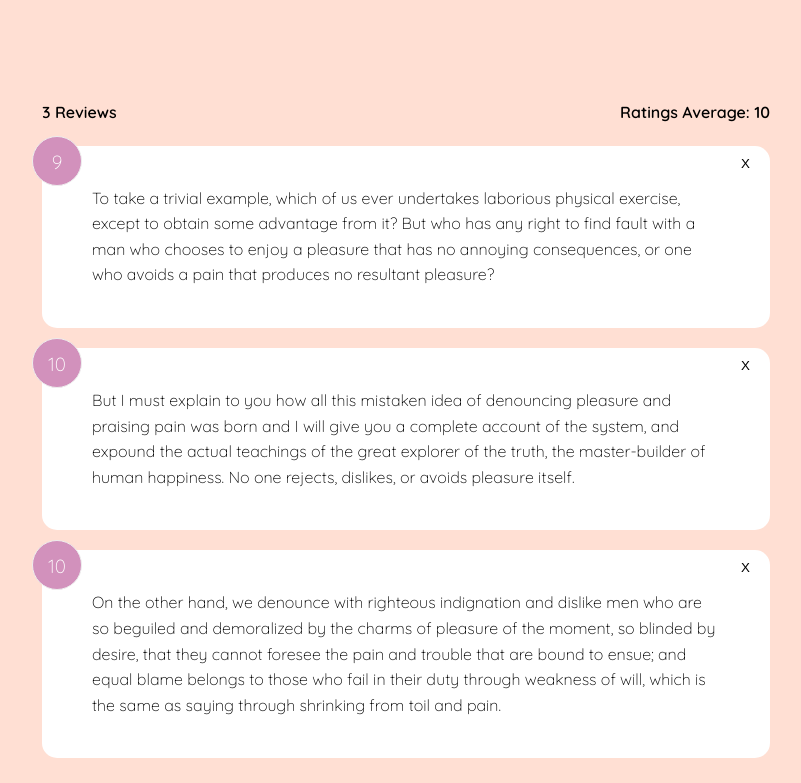
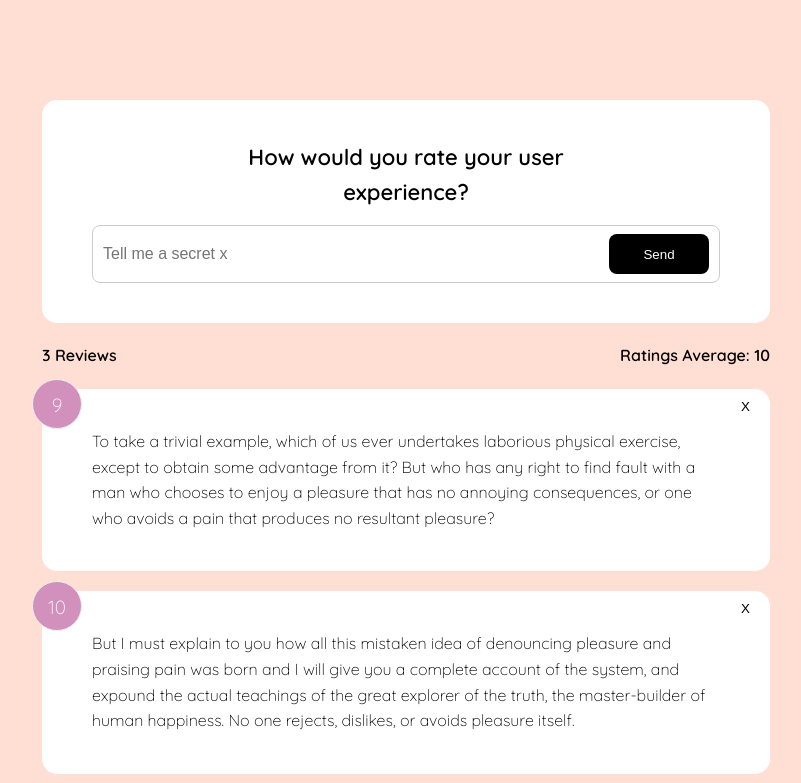
Before and after one commit to CutieMath/svelte, a Svelte app: page / in a window 1280 px wide. Shown: the top 783 px of the page, without its empty margins (234-1035 px from the left). Built offline with nearby package versions, Linux system fonts and the light colour scheme.

Commit message:
add form area

```diff
--- a/src/App.svelte
+++ b/src/App.svelte
@@ -1,6 +1,7 @@
 <script>
 	import FeedbackList from './components/FeedbackList.svelte';
 	import FeedbackStats from './components/FeedbackStats.svelte';
+	import FeedbackForm from './components/FeedbackForm.svelte';
 
 	let feedbacks = [
 		{
@@ -30,6 +31,7 @@
 </script>
 
 <main class="container">
+	<FeedbackForm/>
 	<FeedbackStats itemCount={itemCount} averageRate={averageRate}/>
 	<FeedbackList feedbacks={feedbacks} on:delete-item={deleteItem}/>
 </main>
--- /dev/null
+++ b/src/UI/Button.svelte
@@ -0,0 +1,41 @@
+<script>
+    export let style = 'primary';
+    export let type = 'button';
+    export let disabled = false;
+</script>
+
+<button {type} {disabled} class={style}>
+    <slot></slot>
+</button>
+
+<style>
+    button{
+        color: #fff;
+        border: 0;
+        border-radius: 8px;
+        color: #fff;
+        width: 100px;
+        height: 40px;
+        cursor: pointer;
+    }
+    .primary {
+        background-color: black;
+    }
+
+    .secondary {
+        background: #ff6a95;
+    }
+    button:hover {
+        transform: scale(0.98);
+        opacity: 0.9;
+    }
+    button:disabled{
+        background-color: #cccccc;
+        color: #333;
+        cursor: auto;
+    }
+    button:disabled:hover{
+        transform: scale(1);
+        opacity:1;
+    }
+</style>
--- /dev/null
+++ b/src/components/FeedbackForm.svelte
@@ -0,0 +1,51 @@
+<script>
+    import Card from '../UI/Card.svelte'
+    import Button from '../UI/Button.svelte'
+    let btnDisabled = true
+</script>
+
+<Card>
+    <header>
+        <h2>How would you rate your user experience?</h2>
+    </header>
+    <form>
+        <div class="input-group">
+            <input type="text" placeholder="Tell me a secret x">
+            <Button btnDisabled={btnDisabled} type="submit">Send</Button>
+        </div>
+    </form>
+</Card>
+
+
+<style>
+  header {
+    max-width: 400px;
+    margin: auto;
+  }
+  header h2 {
+    font-size: 22px;
+    font-weight: 600;
+    text-align: center;
+  }
+  .input-group {
+    display: flex;
+    flex-direction: row;
+    border: 1px solid #ccc;
+    padding: 8px 10px;
+    border-radius: 8px;
+    margin-top: 15px;
+  }
+  input {
+    flex-grow: 2;
+    border: none;
+    font-size: 16px;
+  }
+  input:focus {
+    outline: none;
+  }
+  .message{
+    padding-top: 10px;
+    text-align: center;
+    color: rebeccapurple;
+  }
+</style>
```
